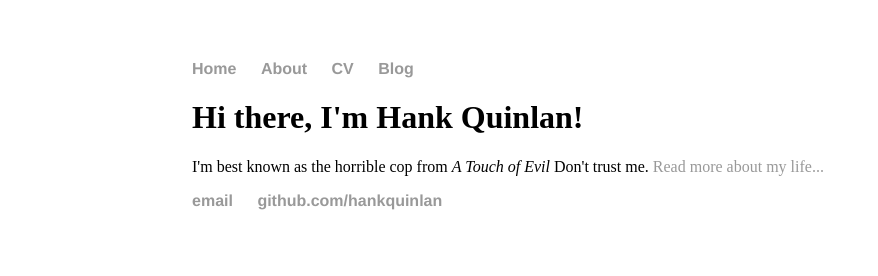
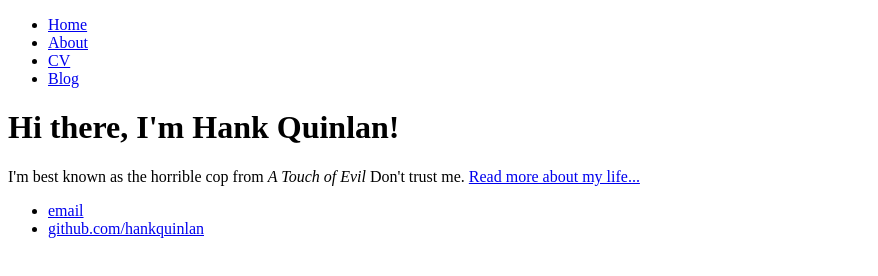
Before and after one commit to cuonghip0908/cuonghip0908.github.io, a plain HTML site: page index.html in a window 1280 px wide. Shown: the whole page, without its empty margins (0-878 px from the left). Drawn offline with Linux system fonts and the light colour scheme.

Commit message:
Update main.css

```diff
--- a/css/main.css
+++ b/css/main.css
@@ -1,19 +1,30 @@
-body {
-    margin: 60px auto;
-    width: 70%;
-}
-nav ul, footer ul {
-    font-family:'Helvetica', 'Arial', 'Sans-Serif';
-    padding: 0px;
-    list-style: none;
-    font-weight: bold;
-}
-nav ul li, footer ul li {
-    display: inline;
-    margin-right: 20px;
-}
-a {
-    text-decoration: none;
-    color: #999;
-}
-a:hover {
+<!DOCTYPE html>
+<html>
+	<head>
+		<title>Hank Quinlan, Horrible Cop</title>
+		<!-- link to main stylesheet -->
+		<link rel="stylesheet" type="text/css" href="/css/main.css">
+	</head>
+	<body>
+		<nav>
+    		<ul>
+        		<li><a href="/">Home</a></li>
+	        	<li><a href="/about">About</a></li>
+        		<li><a href="/cv">CV</a></li>
+        		<li><a href="/blog">Blog</a></li>
+    		</ul>
+		</nav>
+		<div class="container">
+    		<div class="blurb">
+        		<h1>Hi there, I'm Hank Quinlan!</h1>
+				<p>I'm best known as the horrible cop from <em>A Touch of Evil</em> Don't trust me. <a href="/about">Read more about my life...</a></p>
+    		</div><!-- /.blurb -->
+		</div><!-- /.container -->
+		<footer>
+    		<ul>
+        		<li><a href="mailto:hankquinlanhub@gmail.com">email</a></li>
+        		<li><a href="https://github.com/hankquinlan">github.com/hankquinlan</a></li>
+			</ul>
+		</footer>
+	</body>
+</html>
```
